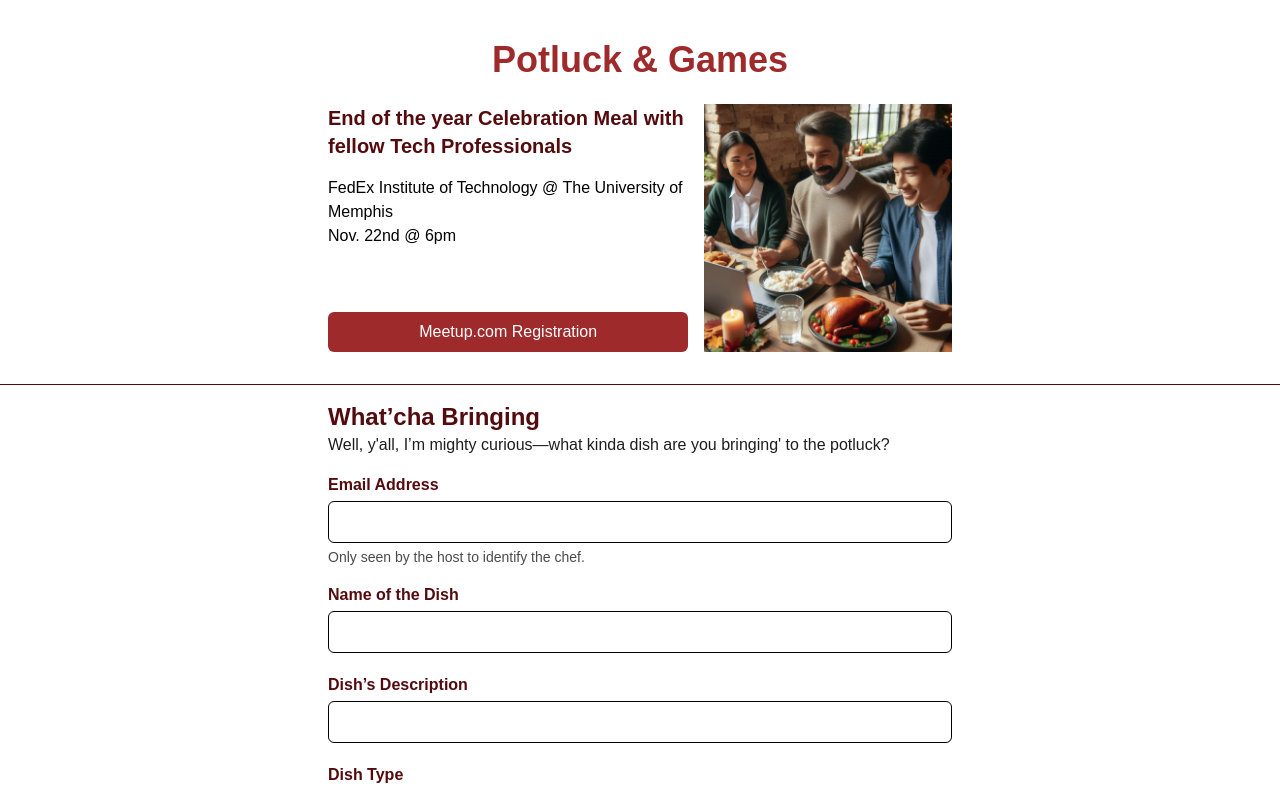
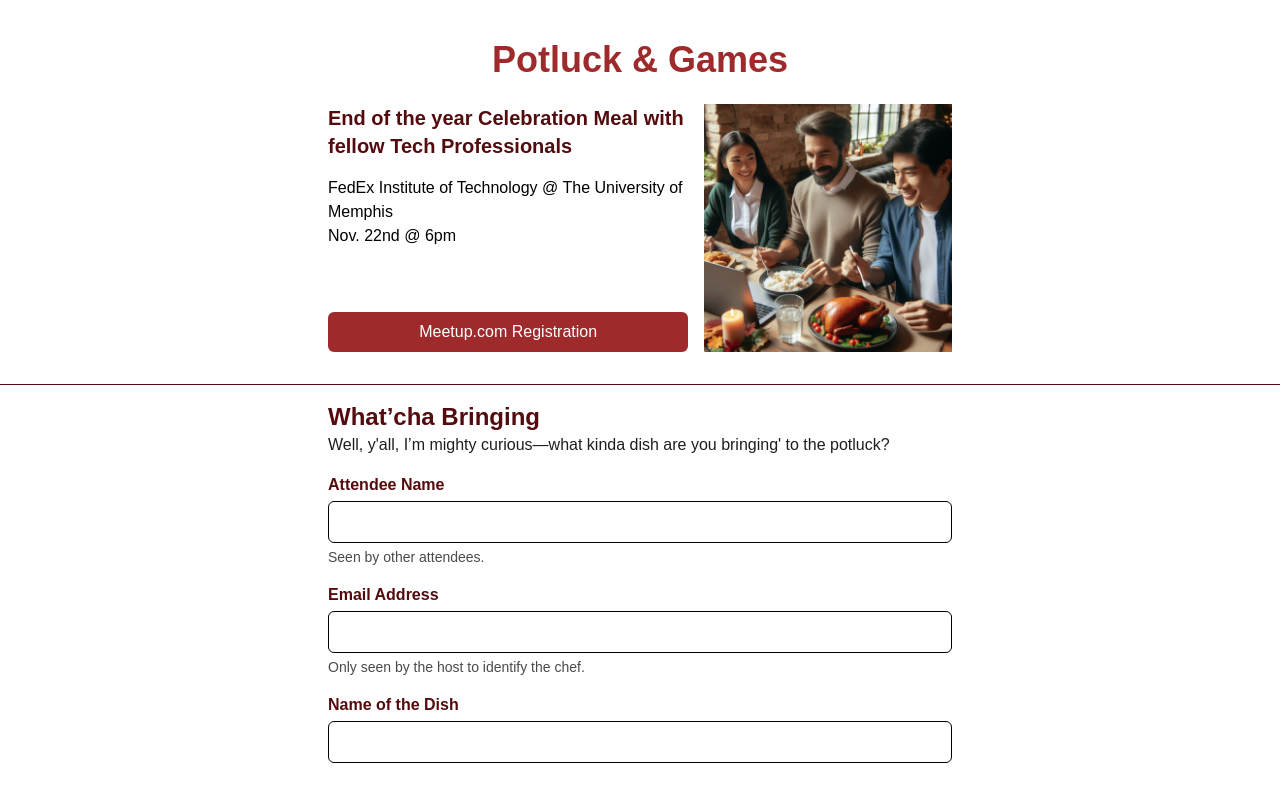
Before and after one commit to jcsmileyjr/potluckgames, a Next.js app: page / in a window 1280 px wide. Shown: the top 786 px of the page. Built offline with nearby package versions, Linux system fonts and the light colour scheme.

Commit message:
Refactor Add Dish: Get value from input fields
Setup the component to get values from the input fields and set the UserSummary type to the database types.

```diff
--- a/src/app/components/AddDish/AddDish.tsx
+++ b/src/app/components/AddDish/AddDish.tsx
@@ -1,20 +1,46 @@
+"use client"
+import { useState } from "react";
+import { UserSummary } from "../Types";
 import DishTypeSelection from "../DishTypeSelection/DishTypeSelection";
 import UserInput from "../UserInput/UserInput";
 
 export default function AddDish() {
+
+    const [userSummary, setUserSummary] = useState<UserSummary>({
+        id: 0,
+        user_name: '',
+        user_email: '',
+        dish_type: '',
+        dish_name: '',
+        dish_description: '',
+    });
+
+    const handleChange = (e: React.ChangeEvent<HTMLInputElement>) => {
+        setUserSummary((prevState) => ({
+            ...prevState,
+            [e.target.name]: e.target.value,
+        }));
+        // console.log(userSummary);
+    }
+
+    const handleSubmit = (e: React.MouseEvent<HTMLButtonElement>) => {
+        e.preventDefault();
+        console.log(userSummary);
+    }
 
     return (
         <section className="flex-1 px-4 pb-4 bg-white  border-t border-primaryBrown border-solid">
             <div className="lg:w-1/2 lg:mx-auto">
                 <h2 className="text-primaryBrown font-bold text-left text-2xl pt-4">What’cha Bringing</h2>
                 <p className="text-blackaccent1">Well, y'all, I’m mighty curious—what kinda dish are you bringing' to the potluck?</p>
-                <div className="my-4">
-                    <UserInput inputName="emailAddress" content="Email Address" description="Only seen by the host to identify the chef." />
-                    <UserInput inputName="dishName" content="Name of the Dish" description />
-                    <UserInput inputName="dishDescription" content="Dish’s Description" description />
+                <form className="my-4">
+                    <UserInput getValue={(e) => handleChange(e)} inputName="user_name" content="Attendee Name" description="Seen by other attendees."/>
+                    <UserInput getValue={(e) => handleChange(e)} inputName="user_email" content="Email Address" description="Only seen by the host to identify the chef." />
+                    <UserInput getValue={(e) => handleChange(e)} inputName="dish_name" content="Name of the Dish" description />
+                    <UserInput getValue={(e) => handleChange(e)} inputName="dish_description" content="Dish’s Description" description />
                     <DishTypeSelection />
-                    <button type="submit" className="bg-accentRed text-white py-2 px-4 rounded-md mt-4 w-full sm:w-1/2">Submit</button>
-                </div>
+                    <button onClick={(e) => handleSubmit(e)} type="submit" className="bg-accentRed text-white py-2 px-4 rounded-md mt-4 w-full sm:w-1/2">Submit</button>
+                </form>
             </div>
         </section>
     )
--- a/src/app/components/UserInput/UserInput.tsx
+++ b/src/app/components/UserInput/UserInput.tsx
@@ -1,11 +1,10 @@
+"use client"
 
-
-export default function UserInput({inputName, content, description}: Readonly<{inputName: string, content: string, description: string | boolean}>) {
-    console.log(`Description is ${description} and of type ${typeof description}`)
+export default function UserInput({inputName, content, description, getValue}: Readonly<{inputName: string, content: string, description: string | boolean, getValue: (e: React.ChangeEvent<HTMLInputElement>) => void}>) {
     return (
         <div className="mb-4">
             <label htmlFor={inputName} className="block text-base font-bold text-primaryBrown">{content}</label>
-            <input id={inputName} type="text" className="w-full my-1 p-2 border border-black rounded-md" />
+            <input name={inputName} onChange={(e) => getValue(e)} id={inputName} type="text" className="w-full my-1 p-2 border border-black rounded-md text-black" />
             {description !== true &&
                 <p className="text-blackaccent2 text-sm">{description} </p>
             }
```
Also changed, not shown: src/app/components/Types.ts (+6 -6 lines).
